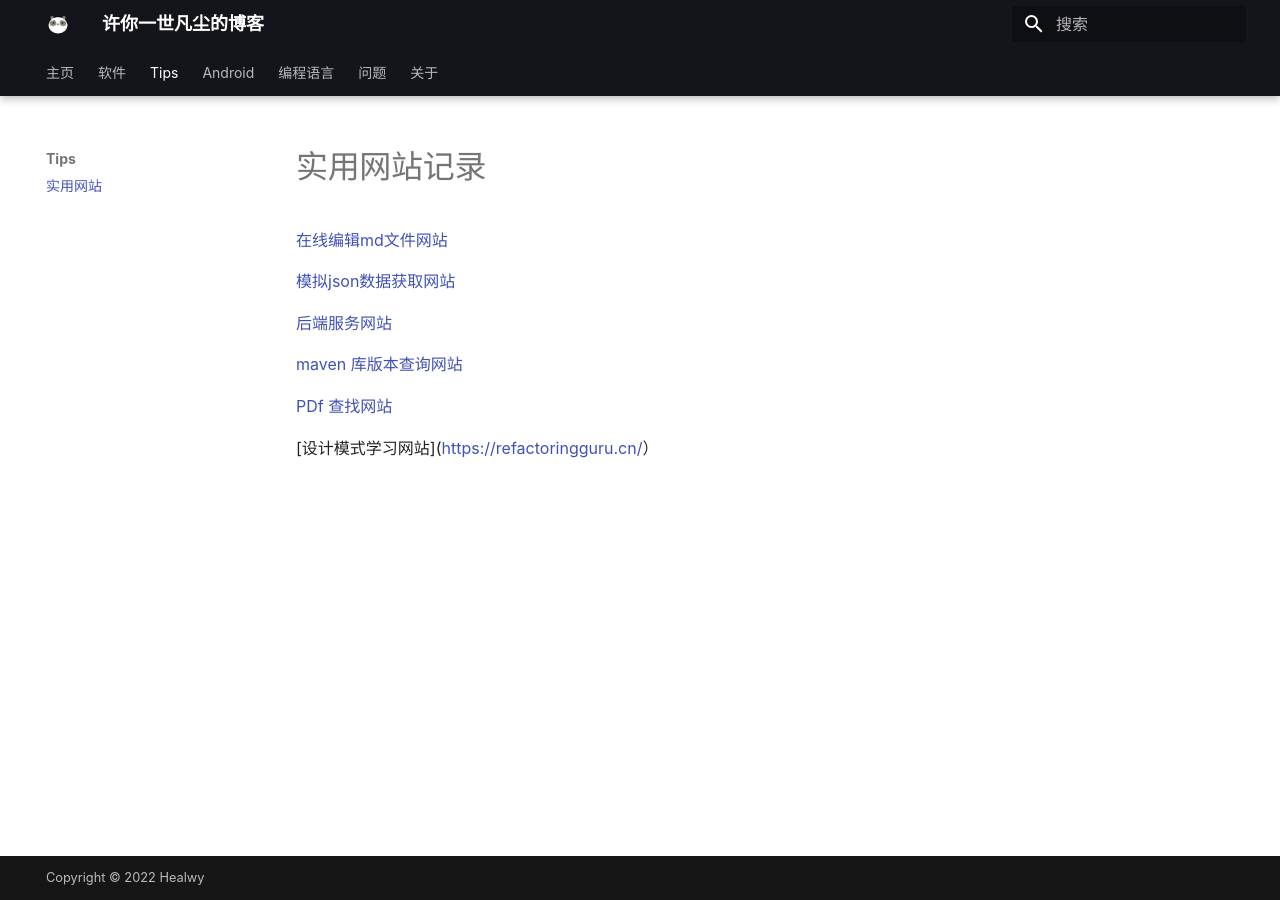
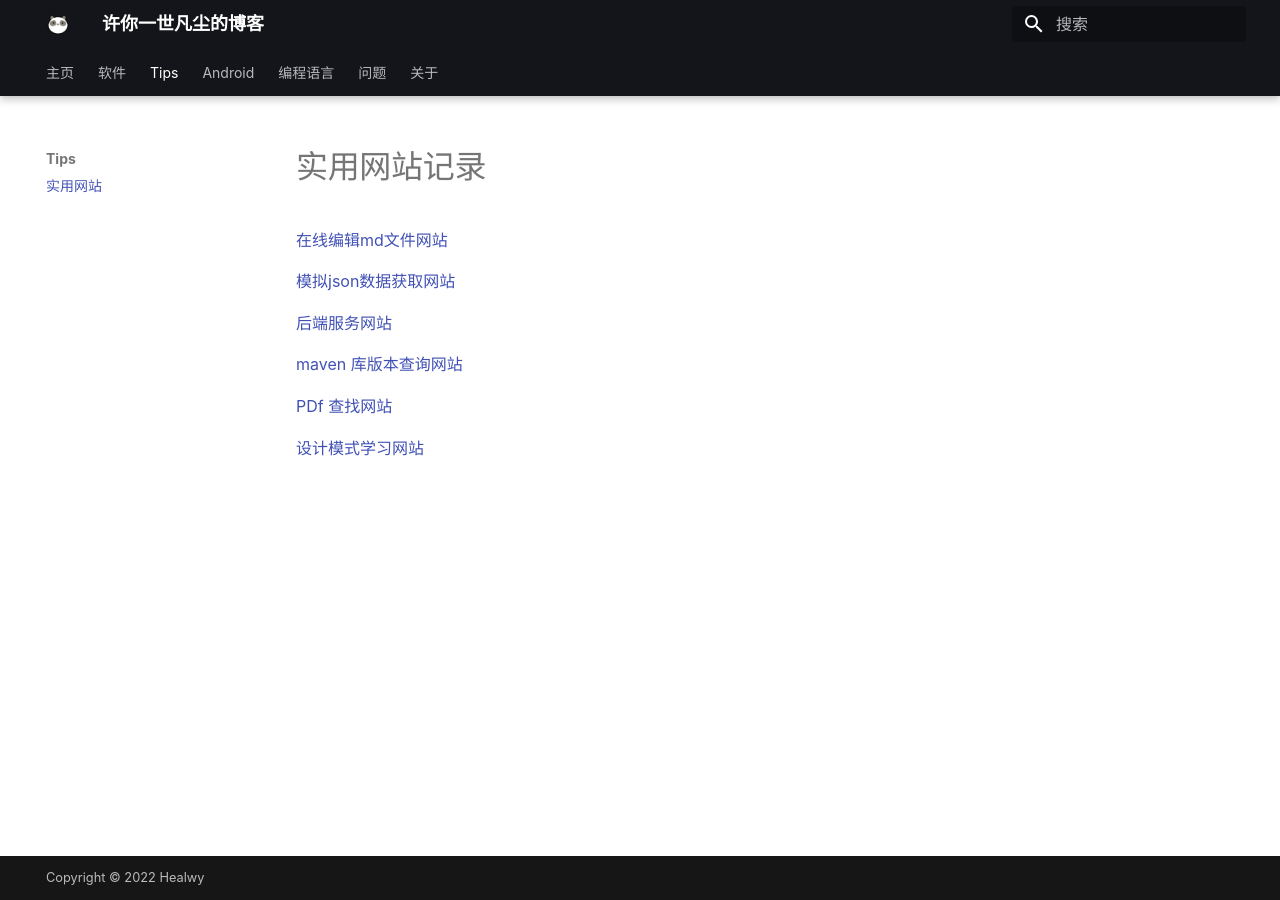
Before and after one commit to Healwy/blog, an MkDocs documentation site: the page built from docs/tips/web.md, in a window 1280 px wide. Built offline with MkDocs 1.6.1 and Material for MkDocs 9.7.7, drawn with Linux system fonts in a browser that asks for light colours.

Commit message:
Update web.md

```diff
--- a/docs/tips/web.md
+++ b/docs/tips/web.md
@@ -9,4 +9,4 @@
 
 [PDf 查找网站](https://zh.u1lib.org/)
 
-[设计模式学习网站](https://refactoringguru.cn/）
+[设计模式学习网站](https://refactoringguru.cn/)
```
